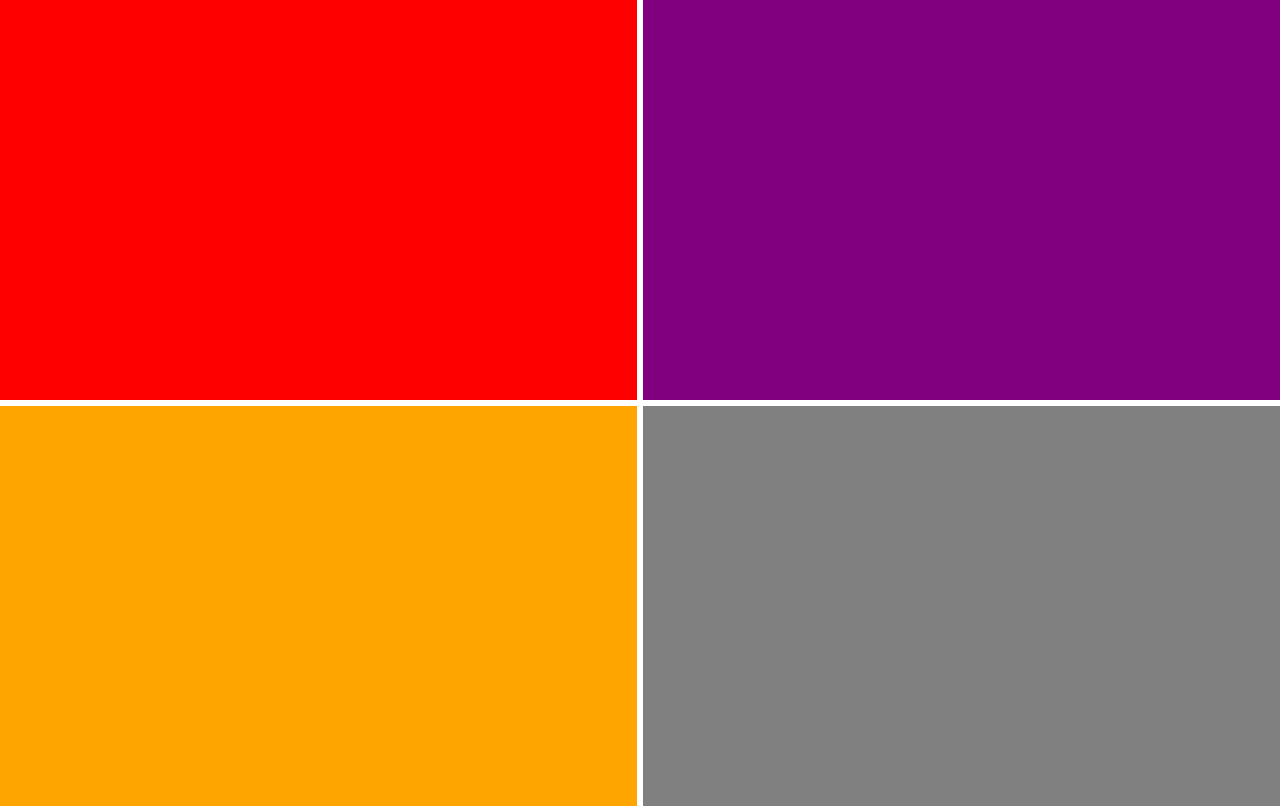
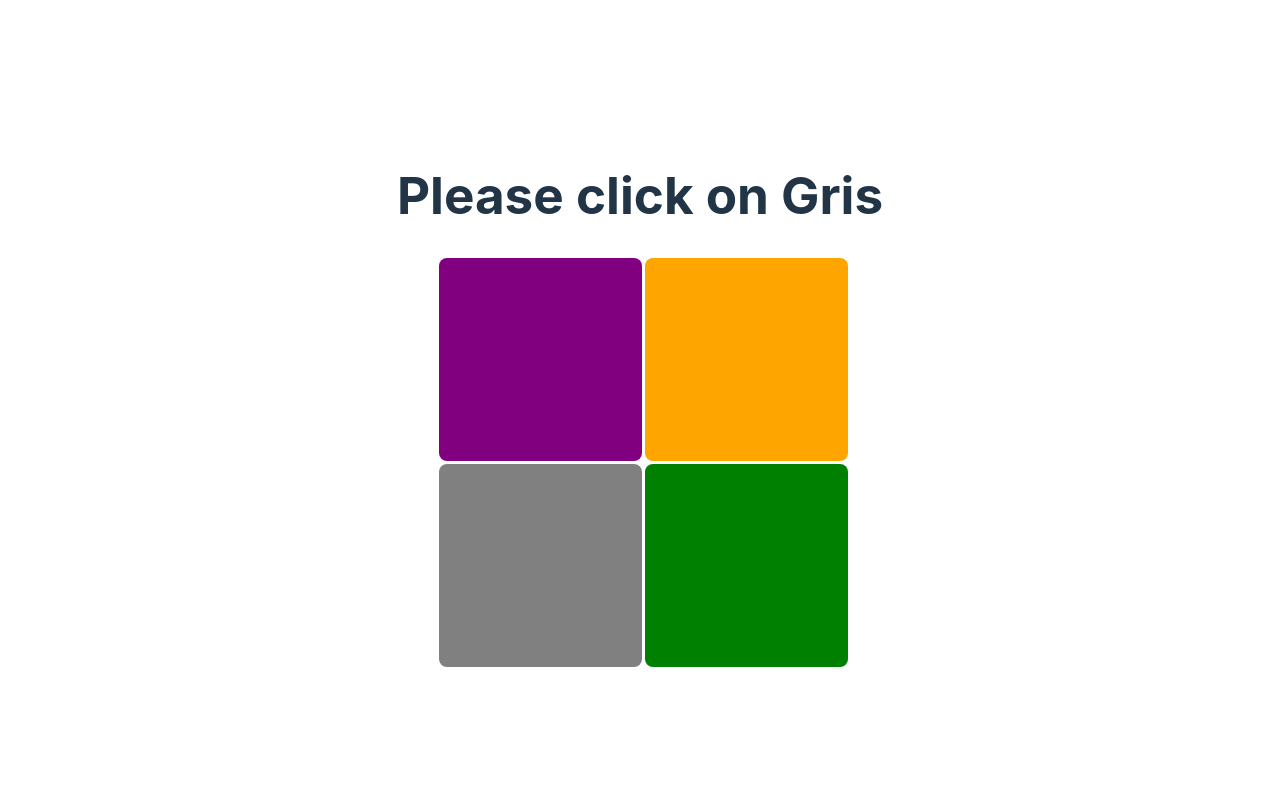
Before and after one commit to AxelLuxem/languageApp, a React (Vite) app: page / in a window 1280 px wide. Built offline with nearby package versions, Linux system fonts and the light colour scheme.

Commit message:
design changes

```diff
--- a/src/App.css
+++ b/src/App.css
@@ -2,17 +2,23 @@
   max-width: 100%;
   margin: 0px;
   padding: 0px;
-  text-align: center;
 }
 
-.colorWrapper {
+.pageWrapper {
+  display: flex;
+  align-items: center;
+  flex-direction: column;
+  width: 100vw;
+}
+
+.colorGrid {
   display: grid;
-  width: 100vw;
+  width: 403px;
   grid-template-columns: 1fr 1fr;
-  gap: 6px;
+  gap: 3px;
 }
 
 .colorSquare {
-  height: 50vh;
-  /* width: 50vw; */
+  height: 203px;
+  width: 203px;
 }
--- a/src/App.jsx
+++ b/src/App.jsx
@@ -33,20 +33,33 @@ function App() {
     fourColors.push(color);
   }
 
+  const questionColor = Math.floor(
+    Math.random() * fourColors.length
+  );
+  console.log("test");
   return (
-    <div className="colorWrapper">
+    <div className="pageWrapper">
+      <h1>
+        Please click on
+        {` ${fourColors[questionColor].french}`}
+      </h1>
+      <div className="colorGrid">
         {fourColors.map((item, index) => {
           const { english } = item;
           return (
-          <div
+            <button
               key={index}
               style={{
                 backgroundColor: `${english.toLowerCase()}`,
               }}
               className="colorSquare"
+              onClick={() =>
+                console.log(`This the color!!!! ${english}`)
+              }
             />
           );
         })}
+      </div>
     </div>
   );
 }
```
Lines whose indentation alone changed are shown as unchanged.
